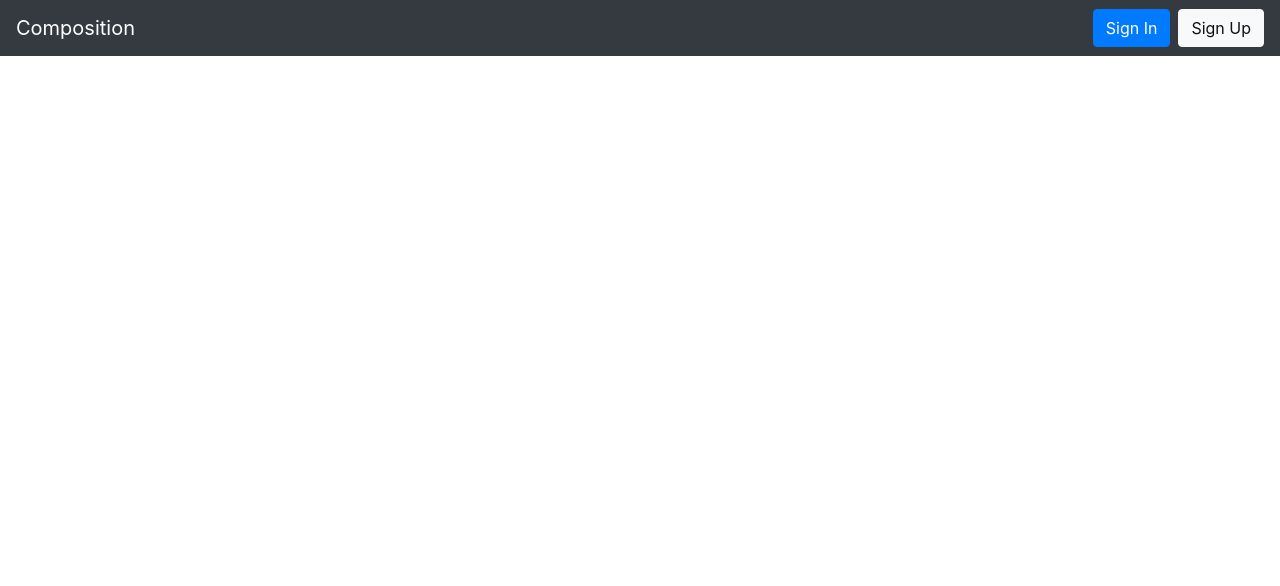
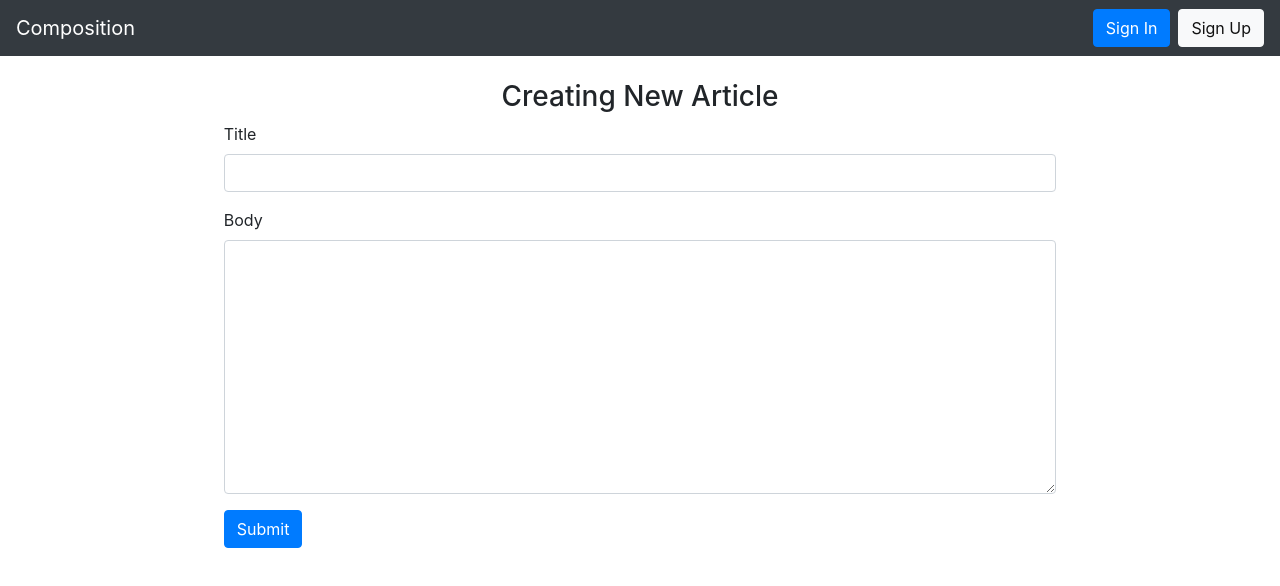
Before and after one commit to richardpanda/composition, a React (Create React App) app in the folder client/: page /articles/new in a window 1280 px wide. Shown: the top 586 px of the page. Built offline with nearby package versions, Linux system fonts and the light colour scheme.

Commit message:
Implement NewArticle container

```diff
--- a/client/src/App.js
+++ b/client/src/App.js
@@ -5,7 +5,9 @@ import {
   Switch,
 } from 'react-router-dom';
 
+import Home from './containers/Home';
 import Navbar from './containers/Navbar';
+import NewArticle from './containers/NewArticle';
 import Signin from './containers/Signin';
 import Signout from './containers/Signout';
 import Signup from './containers/Signup';
@@ -15,11 +17,13 @@ class App extends Component {
     return (
       <Router>
         <div>
-          <header>
+          <header className="mb-4">
             <Navbar />
           </header>
           <main className="container">
             <Switch>
+              <Route exact path="/" component={Home} />
+              <Route path="/articles/new" component={NewArticle} />
               <Route path="/signin" component={Signin} />
               <Route path="/signout" component={Signout} />
               <Route path="/signup" component={Signup} />
--- /dev/null
+++ b/client/src/containers/Home/index.js
@@ -0,0 +1,25 @@
+import React, { Component } from 'react';
+import { connect } from 'react-redux';
+import { Link } from 'react-router-dom';
+
+class Home extends Component {
+  render() {
+    const { isLoggedIn } = this.props;
+
+    return (
+      <div className="pl-auto">
+        {isLoggedIn &&
+          <div className="d-flex flex-row-reverse">
+            <Link to="/articles/new"><button className="btn btn-info btn-sm">Create Article</button></Link>
+          </div>
+        }
+      </div>
+    );
+  }
+}
+
+const mapStateToProps = state => ({
+  isLoggedIn: state.auth.isLoggedIn,
+});
+
+export default connect(mapStateToProps)(Home);
--- a/client/src/containers/Navbar/index.js
+++ b/client/src/containers/Navbar/index.js
@@ -1,8 +1,6 @@
 import React, { Component } from 'react';
 import { connect } from 'react-redux';
 import { Link } from 'react-router-dom';
-
-import './style.css';
 
 class Navbar extends Component {
   render() {
@@ -12,11 +10,11 @@ class Navbar extends Component {
       <nav className="navbar navbar-dark bg-dark">
         <a className="navbar-brand" href="/">Composition</a>
         {isLoggedIn ? (
-          <Link to="/signout"><button className="auth-button btn btn-primary">Sign Out</button></Link>
+          <Link to="/signout"><button className="btn btn-primary">Sign Out</button></Link>
         ) : (
           <div>
-            <Link to="/signin"><button className="auth-button btn btn-primary mr-2">Sign In</button></Link>
-            <Link to="/signup"><button className="auth-button btn btn-light">Sign Up</button></Link>
+            <Link to="/signin"><button className="btn btn-primary mr-2">Sign In</button></Link>
+            <Link to="/signup"><button className="btn btn-light">Sign Up</button></Link>
           </div>
         )}
       </nav>
--- /dev/null
+++ b/client/src/containers/NewArticle/index.js
@@ -0,0 +1,82 @@
+import React, { Component } from 'react';
+import { connect } from 'react-redux';
+
+class NewArticle extends Component {
+  constructor(props) {
+    super(props);
+
+    this.state = {
+      title: '',
+      body: '',
+      success: '',
+      error: '',
+    };
+    this.handleChange = this.handleChange.bind(this);
+    this.handleSubmit = this.handleSubmit.bind(this);
+  }
+
+  handleChange(event) {
+    const { name, value } = event.target;
+    this.setState({
+      [name]: value,
+    });
+  }
+
+  async handleSubmit(event) {
+    event.preventDefault();
+
+    this.setState({ success: '', error: '' });
+
+    const { token } = this.props;
+    const { title, body } = this.state;
+
+    const requestBody = { title, body };
+    const init = {
+      method: 'POST',
+      headers: {
+        Authorization: `Bearer ${token}`
+      },
+      body: JSON.stringify(requestBody),
+    };
+
+    try {
+      const response = await fetch('/api/articles', init);
+      const responseBody = await response.json();
+
+      if (response.ok) {
+        this.setState({ success: 'Successfully added article!' });
+      } else {
+        this.setState({ error: responseBody.message });
+      }
+    } catch (e) {
+      this.setState({ error: e });
+    }
+  }
+
+  render() {
+    const { success, error } = this.state;
+
+    return (
+      <form className="w-75 mx-auto" onSubmit={this.handleSubmit}>
+        <h3 className="text-center">Creating New Article</h3>
+        {success && <div className="alert alert-success">{success}</div>}
+        {error && <div className="alert alert-danger">{error}</div>}
+        <div className="form-group">
+          <label>Title</label>
+          <input type="text" className="form-control" name="title" onChange={this.handleChange} required />
+        </div>
+        <div className="form-group">
+          <label>Body</label>
+          <textarea className="form-control" name="body" rows="10" required onChange={this.handleChange}></textarea>
+        </div>
+        <button type="submit" className="btn btn-primary">Submit</button>
+      </form>
+    );
+  }
+}
+
+const mapStateToProps = state => ({
+  token: state.auth.token,
+});
+
+export default connect(mapStateToProps)(NewArticle);
--- a/client/src/containers/Signin/index.js
+++ b/client/src/containers/Signin/index.js
@@ -48,9 +48,9 @@ class Signin extends Component {
     const { error } = this.state;
 
     return (
-      <form className="w-75 mx-auto mt-4" onSubmit={this.handleSubmit}>
+      <form className="w-75 mx-auto" onSubmit={this.handleSubmit}>
         <h3 className="text-center">Please sign in</h3>
-        {error && <div className="alert alert-danger">{this.state.error}</div>}
+        {error && <div className="alert alert-danger">{error}</div>}
         <div className="form-group">
           <label>Username</label>
           <input type="text" className="form-control" name="username" onChange={this.handleChange} required />
--- a/client/src/containers/Signup/index.js
+++ b/client/src/containers/Signup/index.js
@@ -52,9 +52,9 @@ class Signup extends Component {
     const { error } = this.state;
 
     return (
-      <form className="w-75 mx-auto mt-4" onSubmit={this.handleSubmit}>
+      <form className="w-75 mx-auto" onSubmit={this.handleSubmit}>
         <h3 className="text-center">Create an account</h3>
-        {error && <div className="alert alert-danger">{this.state.error}</div>}
+        {error && <div className="alert alert-danger">{error}</div>}
         <div className="form-group">
           <label>Username</label>
           <input type="text" className="form-control" name="username" onChange={this.handleChange} required />
--- a/client/src/index.js
+++ b/client/src/index.js
@@ -5,6 +5,7 @@ import { Provider } from 'react-redux';
 import App from './App';
 import registerServiceWorker from './registerServiceWorker';
 import store from './store';
+import './style.css'
 
 ReactDOM.render(
   <Provider store={store}>
--- a/client/src/containers/Navbar/style.css
+++ b/client/src/style.css
@@ -1,3 +1,3 @@
-.auth-button {
+button {
     cursor: pointer;
 }
```
